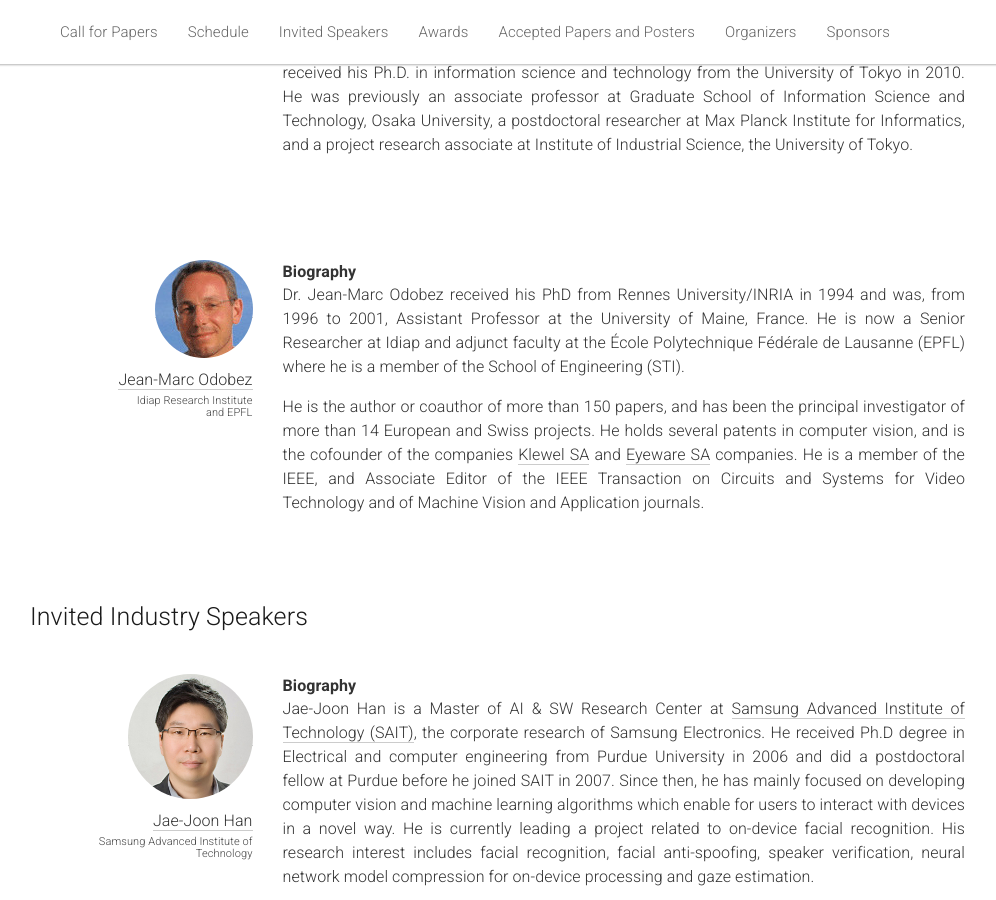
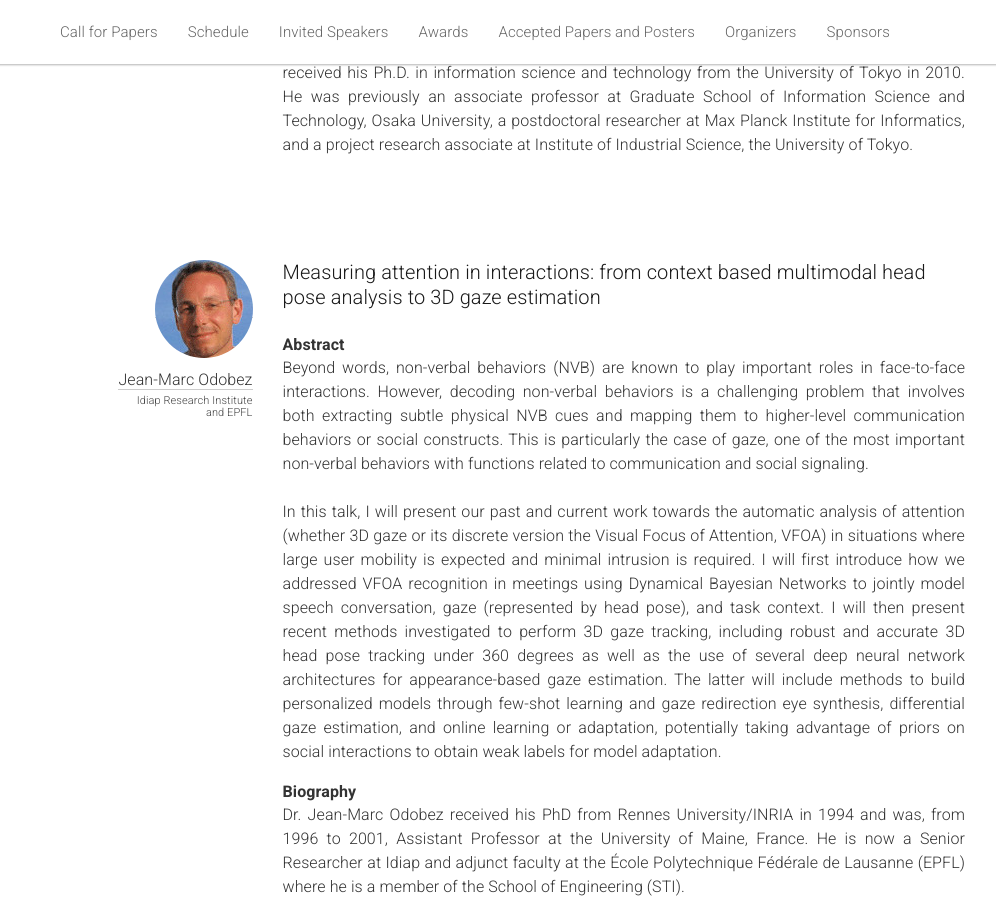
Before and after one commit to gazeworkshop/gazeworkshop.github.io, a Jekyll site: the page built from _pages/home.md, in a window 1280 px wide and 900 px high, scrolled down 2870 px. Shown: the whole window, without its empty margins (135-1131 px from the left). Built offline with Jekyll 4.4.1, drawn with Linux system fonts in a browser that asks for light colours; nearby versions of some CDN libraries.

Commit message:
Add JMO talk abstract

```diff
--- a/_pages/home.md
+++ b/_pages/home.md
@@ -283,6 +283,15 @@ Yusuke Sugano is an associate professor at Institute of Industrial Science, The
     </div>
   </div>
   <div class="col-md-9">
+    <h3>Measuring attention in  interactions: from context based multimodal head pose analysis to 3D gaze estimation</h3>
+    <br>
+    <b>Abstract</b>
+    <p class="speaker-abstract">
+Beyond words, non-verbal behaviors (NVB) are known to play important roles in face-to-face interactions. However, decoding non-verbal behaviors is a challenging problem that involves both extracting subtle physical NVB cues and mapping them to higher-level communication behaviors or social constructs. This is particularly the case of gaze, one of the most important non-verbal behaviors with functions related to communication and social signaling.
+<br>
+<br>
+In this talk, I will present our past and current work towards the automatic analysis of attention (whether 3D gaze or its discrete version the Visual Focus of Attention, VFOA)  in situations where large user mobility is expected and minimal intrusion is required. I will first introduce how we addressed VFOA recognition in meetings using Dynamical Bayesian Networks to jointly model speech conversation, gaze (represented by head pose), and task context. I will then present recent methods investigated to perform 3D gaze tracking, including robust and accurate 3D head pose tracking under 360 degrees as well as the use of several deep neural network architectures for  appearance-based gaze estimation. The latter will include methods to build personalized models through few-shot learning and gaze redirection eye synthesis, differential gaze estimation, and online learning or adaptation, potentially taking advantage of priors on social interactions to obtain weak labels for model adaptation.
+    </p>
     <b>Biography</b>
     <p class="speaker-bio">
     Dr. Jean-Marc Odobez received his PhD from Rennes University/INRIA in 1994 and was, from 1996 to 2001, Assistant Professor at the University of Maine, France. He is now a Senior Researcher at Idiap and adjunct faculty at the École Polytechnique Fédérale de Lausanne (EPFL) where he is a member of the School of Engineering (STI).
```
